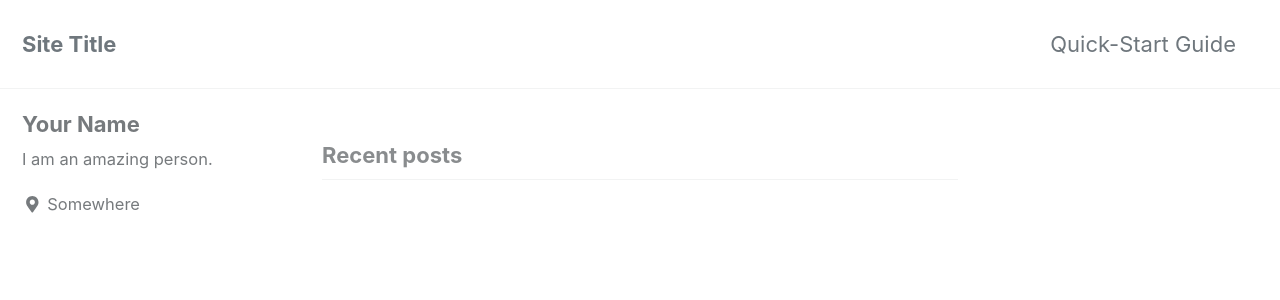
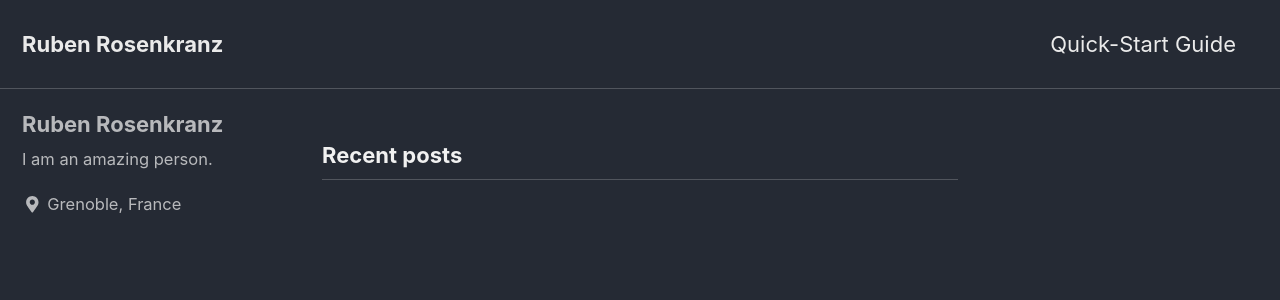
Before and after one commit to rubenkranz/rubenkranz.github.io, a Jekyll site: the page built from index.html, in a window 1280 px wide and 900 px high. Shown: the top 300 px of the window. Built offline with Jekyll 4.4.1, drawn with Linux system fonts in a browser that asks for light colours; cached includes are drawn as plain includes; nearby versions of some CDN libraries; the list of posts is cut into pages by our own code; some of the changed text lies outside the part shown.

Commit message:
added some information

```diff
--- a/_config.yml
+++ b/_config.yml
@@ -12,17 +12,17 @@
 
 # theme                  : "minimal-mistakes-jekyll"
 # remote_theme           : "mmistakes/minimal-mistakes"
-minimal_mistakes_skin    : "default" # "air", "aqua", "contrast", "dark", "dirt", "neon", "mint", "plum", "sunrise"
+minimal_mistakes_skin    : "dark" # "default" "air", "aqua", "contrast", "dark", "dirt", "neon", "mint", "plum", "sunrise"
 
 # Site Settings
 locale                   : "en-US"
-title                    : "Site Title"
+title                    : "Ruben Rosenkranz"
 title_separator          : "-"
-name                     : "Your Name"
-description              : "An amazing website."
-url                      : # the base hostname & protocol for your site e.g. "https://mmistakes.github.io"
+name                     : "Ruben Rosenkranz"
+description              : "Personal website."
+url                      : https://rubenkranz.github.io # the base hostname & protocol for your site e.g. "https://mmistakes.github.io"
 baseurl                  : # the subpath of your site, e.g. "/blog"
-repository               : # GitHub username/repo-name e.g. "mmistakes/minimal-mistakes"
+repository               : rubenkranz/rubenkranz # GitHub username/repo-name e.g. "mmistakes/minimal-mistakes"
 teaser                   : # path of fallback teaser image, e.g. "/assets/images/500x300.png"
 logo                     : # path of logo image to display in the masthead, e.g. "/assets/images/88x88.png"
 masthead_title           : # overrides the website title displayed in the masthead, use " " for no title
@@ -106,10 +106,10 @@ analytics:
 
 # Site Author
 author:
-  name             : "Your Name"
+  name             : "Ruben Rosenkranz"
   avatar           : # path of avatar image, e.g. "/assets/images/bio-photo.jpg"
   bio              : "I am an amazing person."
-  location         : "Somewhere"
+  location         : "Grenoble, France"
   email            :
   links:
     - label: "Email"
```
